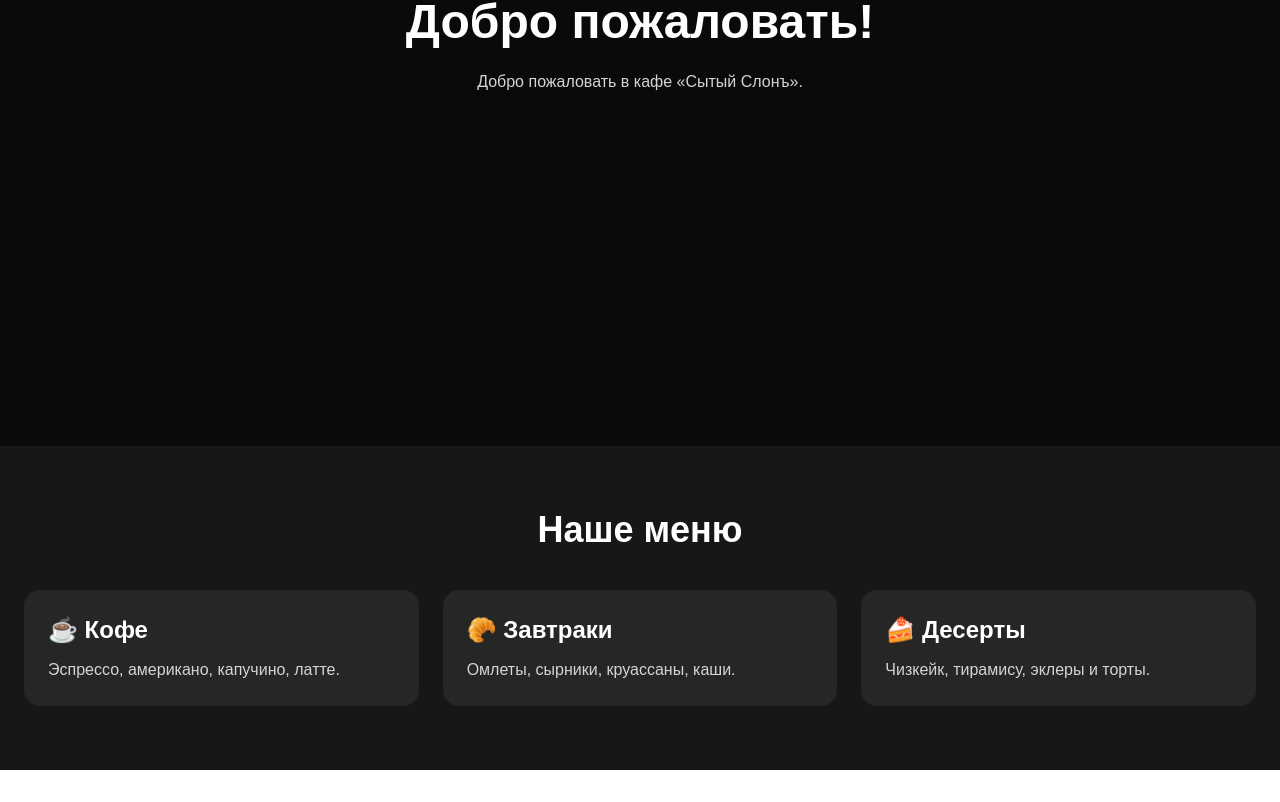
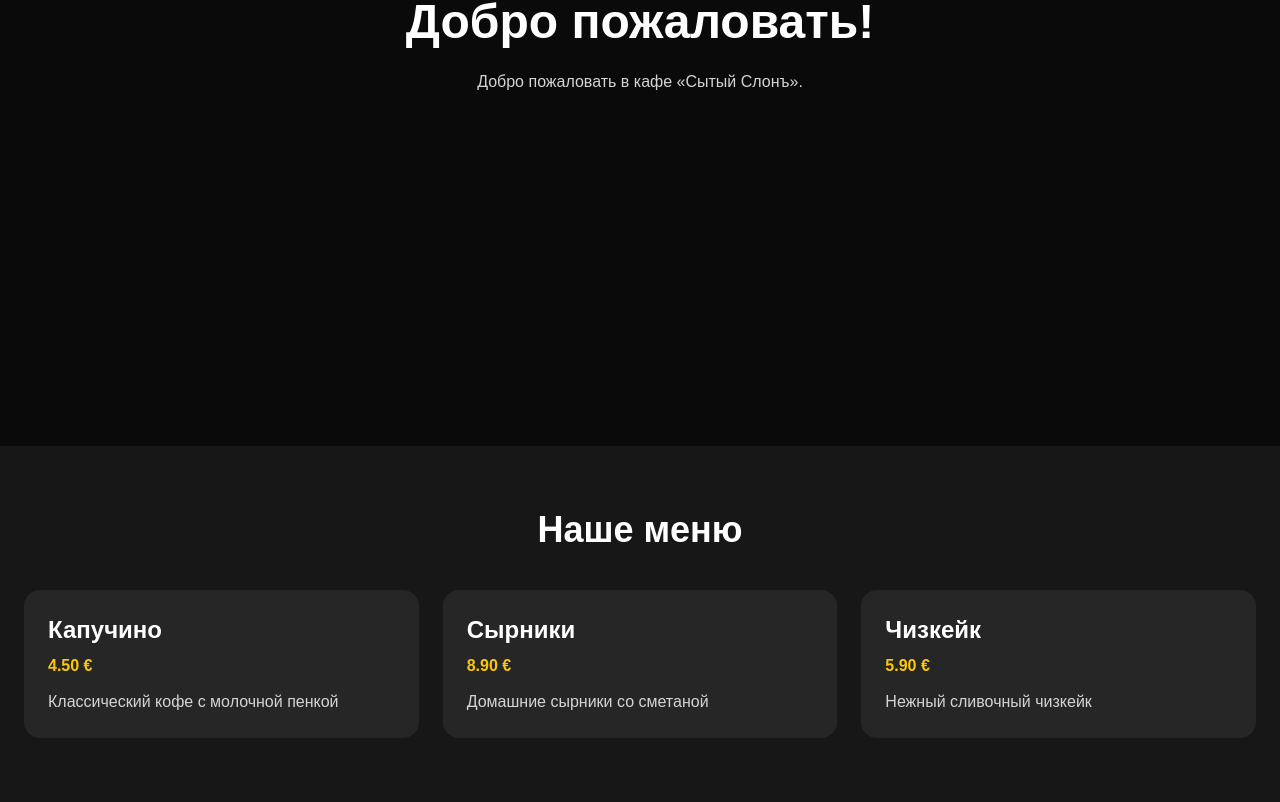
Before and after one commit to semperthY/Sytyi-slon, a Next.js app: page / in a window 1280 px wide. Shown: the part 434-1236 px from the top of the page. Before the commit the page ends 1204 px from the top, so only its background shows below. Built offline with nearby package versions, Linux system fonts and the light colour scheme.

Commit message:
Краткое описание изменений

```diff
--- a/src/components/MenuSection.tsx
+++ b/src/components/MenuSection.tsx
@@ -1,32 +1,29 @@
+import { menu } from "../data/menu";
 export default function MenuSection() {
   return (
     <section className="px-6 py-16 bg-neutral-900 text-white">
       <h2 className="text-4xl font-bold text-center mb-10">
         Наше меню
       </h2>
+ <div className="grid gap-6 md:grid-cols-3">
+       {menu.map((item) => (
+        <div
+        key={item.id}
+        className="rounded-2xl bg-neutral-800 p-6"
+        >
+       <h3 className="text-2xl font-semibold">
+       {item.name}
+       </h3>
 
-      <div className="grid gap-6 md:grid-cols-3">
+       <p className="mt-2 text-yellow-400 font-bold">
+       {item.price}
+       </p>
 
-        <div className="rounded-2xl bg-neutral-800 p-6">
-          <h3 className="text-2xl font-semibold">☕ Кофе</h3>
-          <p className="mt-3 text-neutral-300">
-            Эспрессо, американо, капучино, латте.
-          </p>
-        </div>
-
-        <div className="rounded-2xl bg-neutral-800 p-6">
-          <h3 className="text-2xl font-semibold">🥐 Завтраки</h3>
-          <p className="mt-3 text-neutral-300">
-            Омлеты, сырники, круассаны, каши.
-          </p>
-        </div>
-
-        <div className="rounded-2xl bg-neutral-800 p-6">
-          <h3 className="text-2xl font-semibold">🍰 Десерты</h3>
-          <p className="mt-3 text-neutral-300">
-            Чизкейк, тирамису, эклеры и торты.
-          </p>
-        </div>
+       <p className="mt-3 text-neutral-300">
+       {item.description}
+    </p>
+  </div>
+))}
 
       </div>
     </section>
--- /dev/null
+++ b/src/data/menu.ts
@@ -0,0 +1,20 @@
+export const menu = [
+  {
+    id: 1,
+    name: "Капучино",
+    price: "4.50 €",
+    description: "Классический кофе с молочной пенкой"
+  },
+  {
+    id: 2,
+    name: "Сырники",
+    price: "8.90 €",
+    description: "Домашние сырники со сметаной"
+  },
+  {
+    id: 3,
+    name: "Чизкейк",
+    price: "5.90 €",
+    description: "Нежный сливочный чизкейк"
+  }
+];
```
